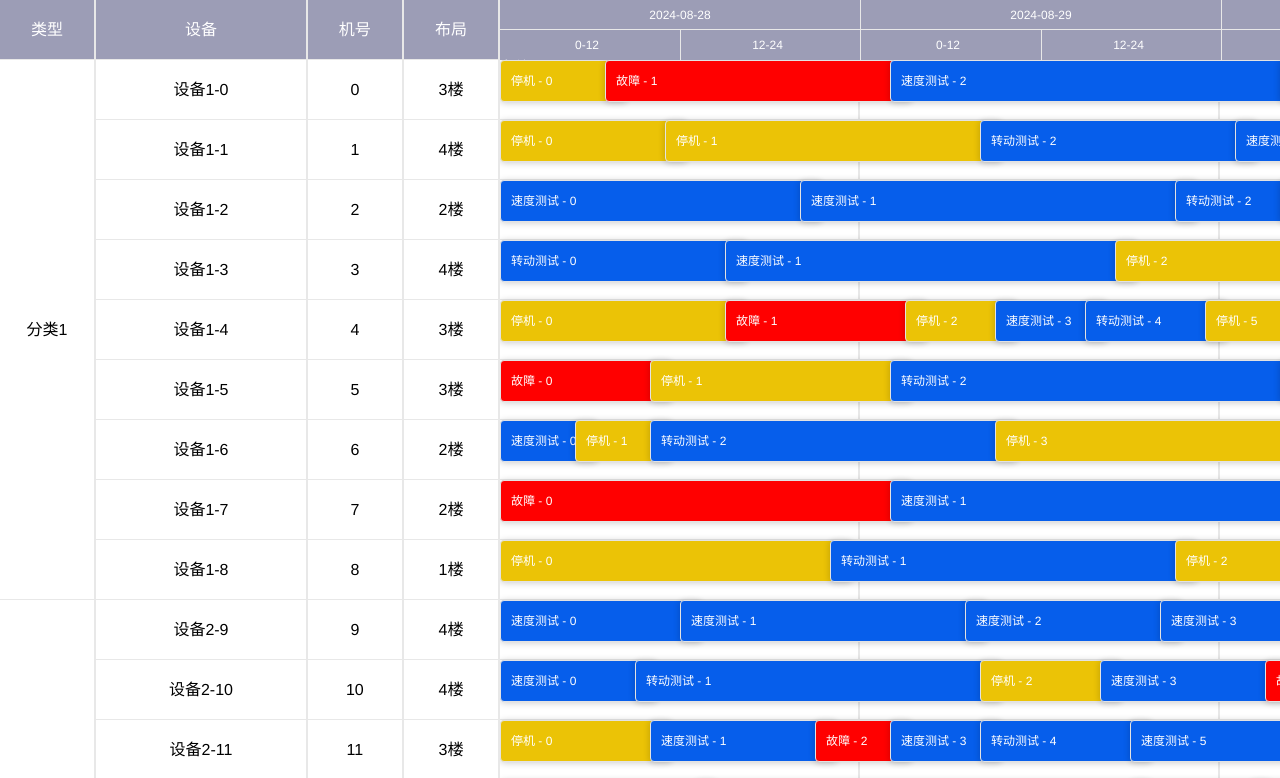
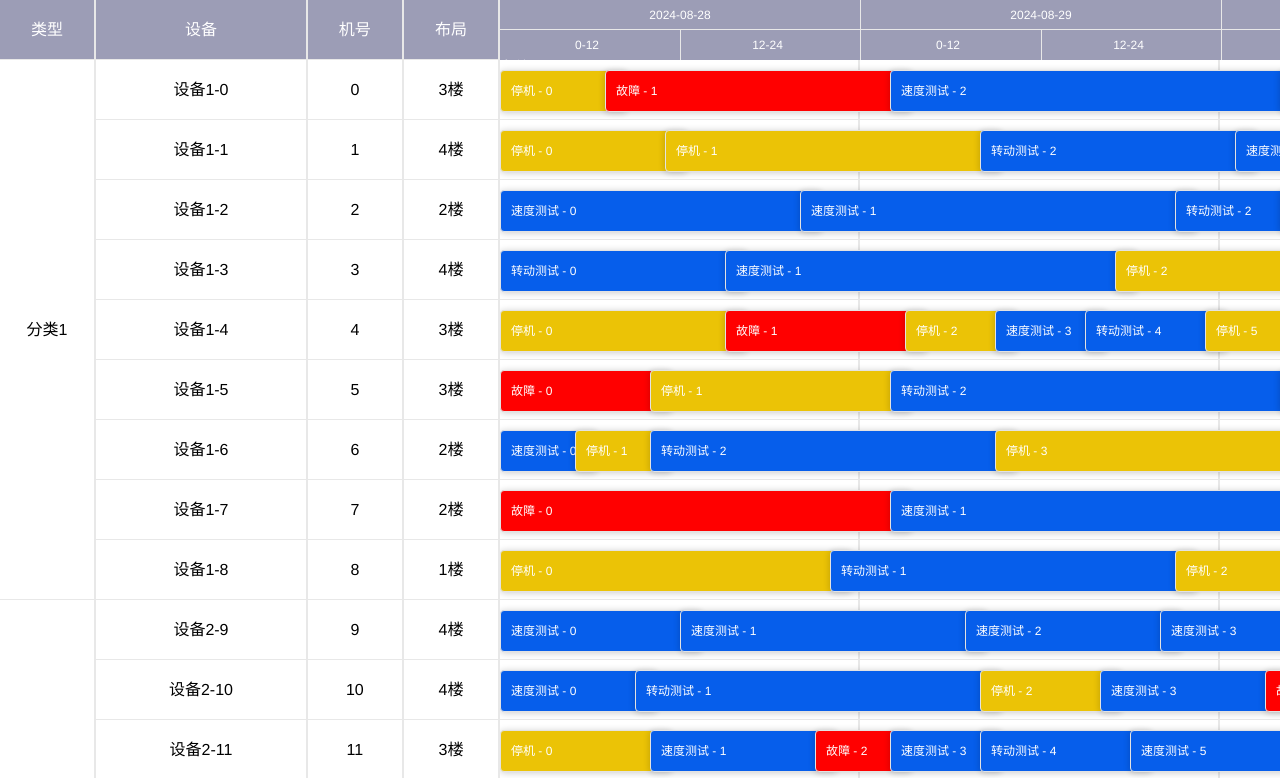
Before and after one commit to RT19702/Vue-Gantt, a Vue app: page / in a window 1280 px wide. Shown: the top 778 px of the page. Built offline with nearby package versions, Linux system fonts and the light colour scheme.

Commit message:
2024-08-30样式调整

```diff
--- a/src/components/Gant/index.scss
+++ b/src/components/Gant/index.scss
@@ -29,6 +29,7 @@ $typeTextColor3: #ffffff;
 .gantt-grabbing {
   cursor: grabbing;
 }
+
 .gant-main {
   display: flex;
   width: 100%;
@@ -36,6 +37,7 @@ $typeTextColor3: #ffffff;
 
   .left {
     width: $leftSideWidth;
+
     /* overflow-y: hidden;
     overflow-x: scroll; */
     .head {
@@ -103,6 +105,7 @@ $typeTextColor3: #ffffff;
             font-size: 12px !important;
             border: 1px solid #e3e3e3;
             box-shadow: 0 1px 7px 0 rgba(0, 0, 0, 0.2);
+            top: 10px;
 
             &.block-type-0 {
               background-color: $typeBgColor0;
--- a/src/components/Gant/index.vue
+++ b/src/components/Gant/index.vue
@@ -134,10 +134,8 @@ const timeSorting = (item) => {
 	if (item && item.startTime && item.endTime) {
 		// 确保 startTime 和 endTime 是有效的时间戳
 		const startTime = dayjs(item.startTime).valueOf();
-		// console.log("🚀 ~ timeSorting ~ startTime:", startTime)
 		const endTime = dayjs(item.endTime).valueOf();
 		const choiceStartTime = dayjs(choiceTime.value[0]).valueOf();
-		// console.log("🚀 ~ timeSorting ~ choiceStartTime:", choiceStartTime)
 
 		// 计算 left 和 width
 		left = (startTime - choiceStartTime) / 3600000 * 15;
@@ -146,7 +144,7 @@ const timeSorting = (item) => {
 
 	const style = {
 		left: `${left}px`,
-		width: `${width}px`
+		width: `${width}px`,
 	};
 
 	return style;
```
